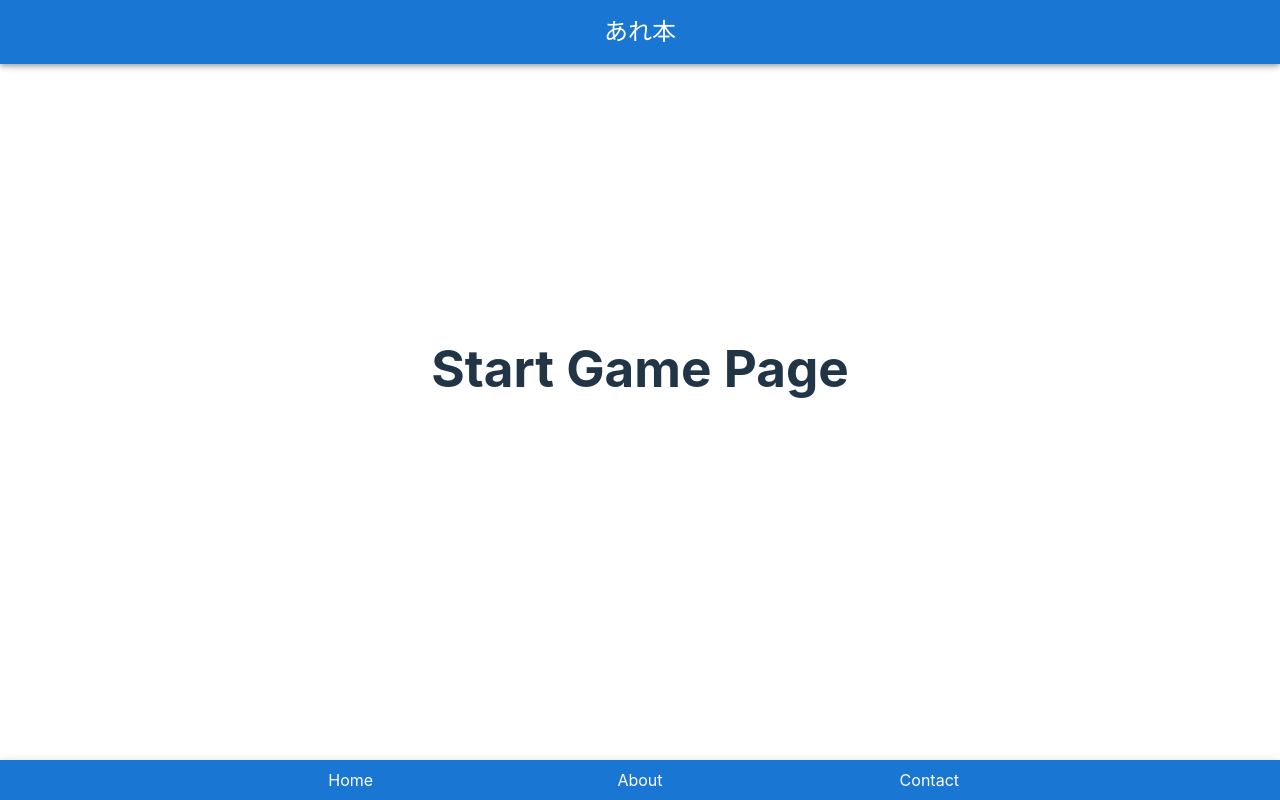
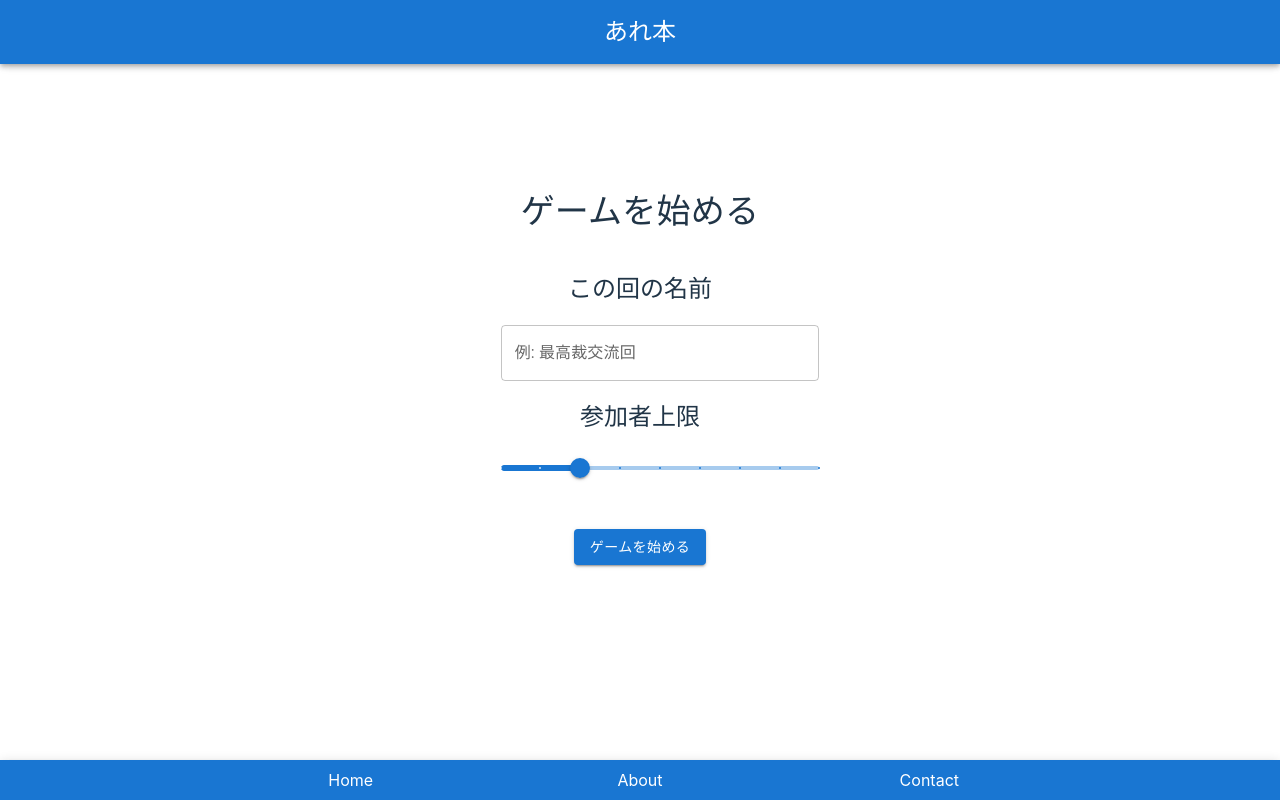
Before and after one commit to K-Kazuyuki/https-jmn-jrbn, a React (Vite) app: page /start-game in a window 1280 px wide. Built offline with nearby package versions, Linux system fonts and the light colour scheme.

Commit message:
StartGameページのデザインを更新し、ゲーム名入力フィールドと参加者上限スライダーを追加

```diff
--- a/src/StartGame.tsx
+++ b/src/StartGame.tsx
@@ -1,7 +1,31 @@
+import { Button, Slider, TextField, Typography } from "@mui/material";
+
 const StartGamePage = () => {
   return (
     <div>
-      <h1>Start Game Page</h1>
+      <Typography variant="h4" sx={{ margin: "40px" }}>
+        ゲームを始める
+      </Typography>
+      <Typography variant="h5">この回の名前</Typography>
+      <TextField
+        label="例: 最高裁交流回"
+        variant="outlined"
+        fullWidth
+        style={{ margin: "20px" }}
+      />
+      <Typography variant="h5">参加者上限</Typography>
+      <Slider
+        defaultValue={4}
+        step={1}
+        marks
+        min={2}
+        max={10}
+        valueLabelDisplay="auto"
+        style={{ margin: "20px" }}
+      />
+      <Button variant="contained" color="primary" style={{ margin: "20px" }}>
+        ゲームを始める
+      </Button>
     </div>
   );
 };
```
